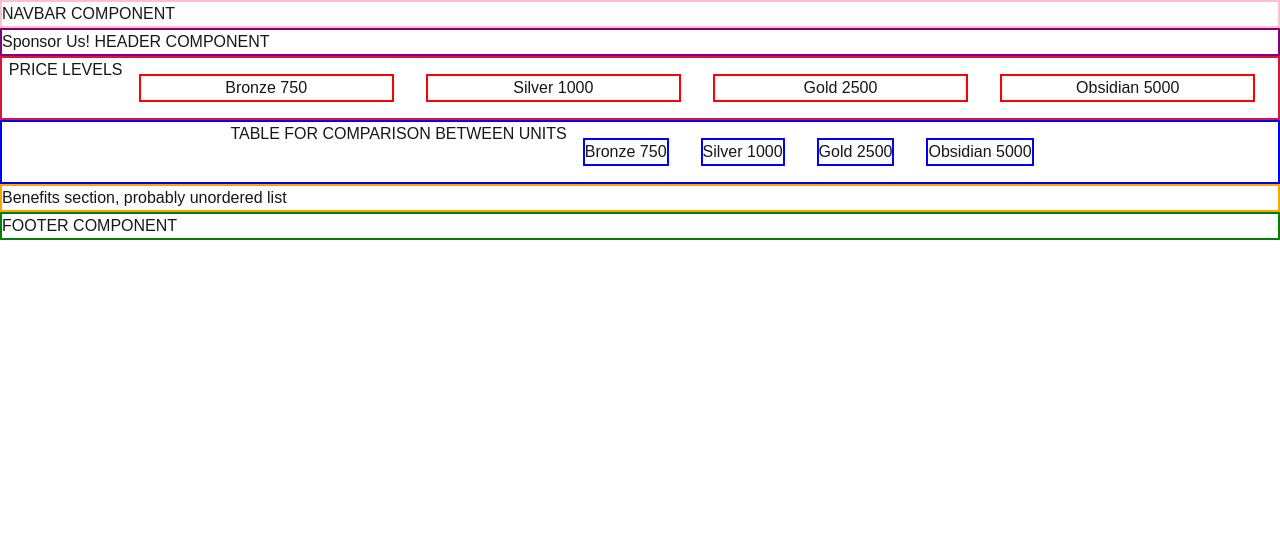
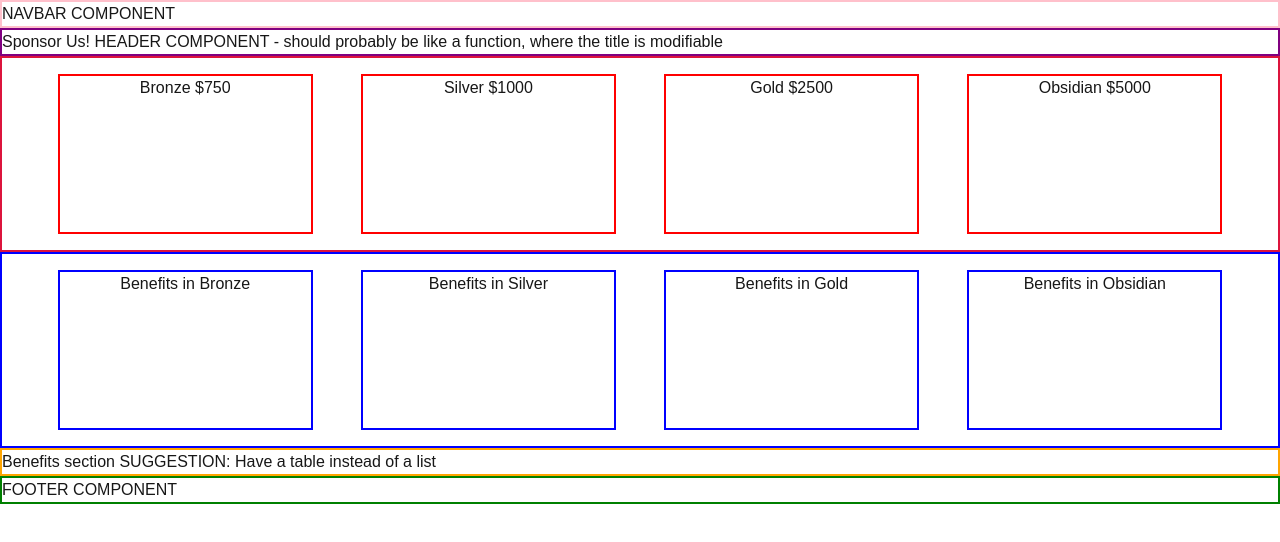
Before and after one commit to hack-rpi/HackRPI-Website-2026, a Next.js app in the folder my-app/: page /sponsorship in a window 1280 px wide. Shown: the top 542 px of the page. Built offline with nearby package versions, Linux system fonts and the light colour scheme.

Commit message:
Add some basic CSS

```diff
--- a/my-app/app/sponsorship/page.tsx
+++ b/my-app/app/sponsorship/page.tsx
@@ -11,44 +11,44 @@ export default function Test() {
 
       <div className="tempHeader">
         Sponsor Us!
-        HEADER COMPONENT
+        HEADER COMPONENT - should probably be like a function, where the title
+        is modifiable
       </div>
 
-      <div className="flex flex-row justify-center tiersList">
-        PRICE LEVELS
+      <div className="flex items-center gap-4 justify-center tiersList">
         <div className="tier bronze">
-          Bronze 750
+          Bronze $750
         </div>
         <div className="tier silver">
-          Silver 1000
+          Silver $1000
         </div>
         <div className="tier gold">
-          Gold 2500
+          Gold $2500
         </div>
         <div className="tier obsidian">
-          Obsidian 5000
+          Obsidian $5000
         </div>
       </div>
 
-      <div className="flex flex-row justify-center tier-table">
-        TABLE FOR COMPARISON BETWEEN UNITS
+      <div className="flex items-center gap-4 justify-center tier-table">
         <div className="tier-cell bronze">
-          Bronze 750
+          Benefits in Bronze
         </div>
         <div className="tier-cell silver">
-          Silver 1000
+          Benefits in Silver
         </div>
         <div className="tier-cell gold">
-          Gold 2500
+          Benefits in Gold
         </div>
         <div className="tier-cell obsidian">
-          Obsidian 5000
+          Benefits in Obsidian
         </div>
       </div>
 
       {/* list of existing benefits */}
       <div className="benefits">
-        Benefits section, probably unordered list
+        Benefits section
+        SUGGESTION: Have a table instead of a list
       </div>
 
       <div className="tempFooter">
--- a/my-app/app/sponsorship/sponsorship.css
+++ b/my-app/app/sponsorship/sponsorship.css
@@ -19,6 +19,7 @@
   text-align: center;
   border: 2px solid red;
   margin: 1em;
+  height: 10em; /* change later */
 }
 
 .tier-table {
@@ -26,9 +27,11 @@
 }
 
 .tier-cell {
+  width: 20%;
   border: 2px solid blue;
   text-align: center;
   margin: 1em;
+  height: 10em; /* change later */
 }
 
 .benefits {
```
